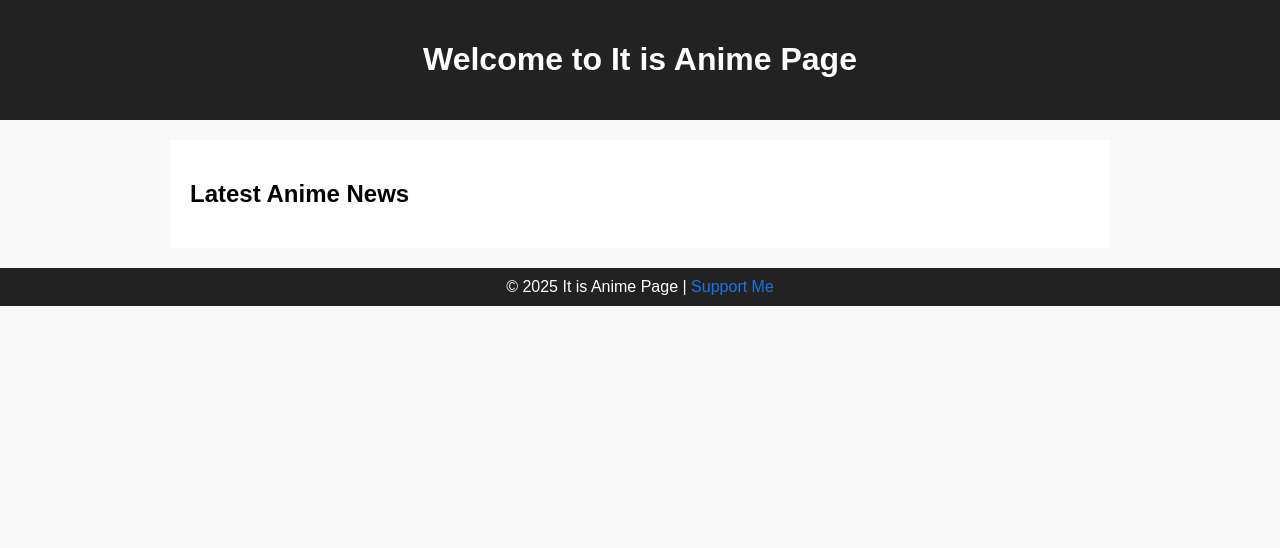
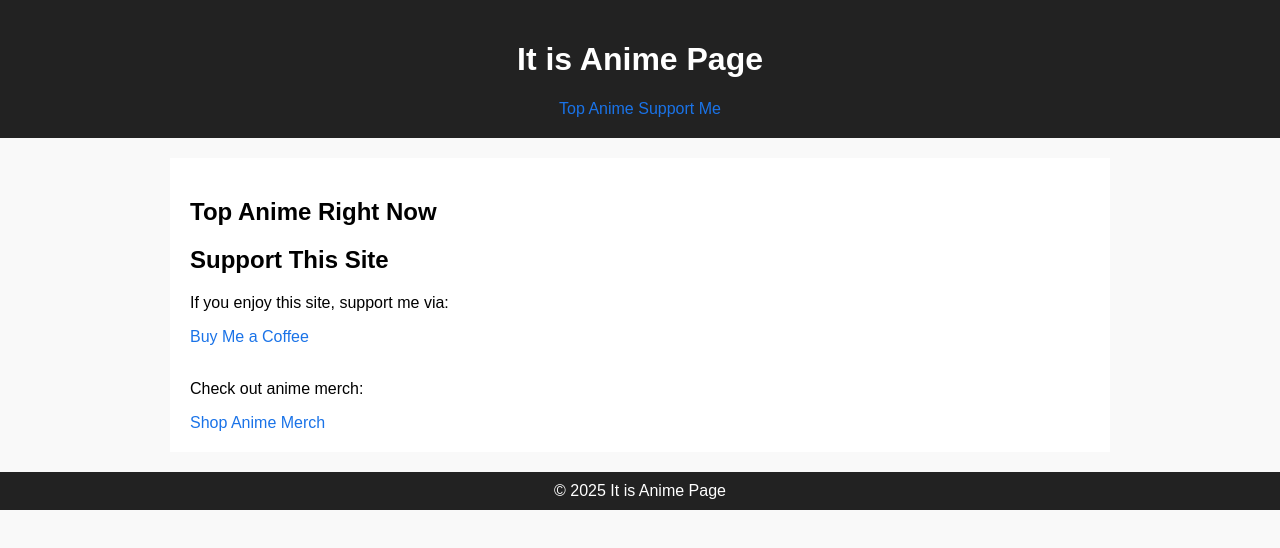
Before and after one commit to someoneuknow04/itisanimepage, a plain HTML site: page index.html in a window 1280 px wide. Drawn offline with Linux system fonts and the light colour scheme; no server answers.

Commit message:
Update index.html

```diff
--- a/index.html
+++ b/index.html
@@ -7,15 +7,33 @@
 </head>
 <body>
     <header>
-        <h1>Welcome to It is Anime Page</h1>
+        <h1>It is Anime Page</h1>
+        <nav>
+            <a href="#top-anime">Top Anime</a>
+            <a href="#affiliate">Support Me</a>
+        </nav>
     </header>
+
     <main>
-        <h2>Latest Anime News</h2>
-        <div id="news"></div>
+        <section id="top-anime">
+            <h2>Top Anime Right Now</h2>
+            <div id="anime-list"></div>
+        </section>
+
+        <section id="affiliate">
+            <h2>Support This Site</h2>
+            <p>If you enjoy this site, support me via:</p>
+            <a href="https://www.buymeacoffee.com/" target="_blank">Buy Me a Coffee</a>
+            <br><br>
+            <p>Check out anime merch:</p>
+            <a href="YOUR-AFFILIATE-LINK" target="_blank">Shop Anime Merch</a>
+        </section>
     </main>
+
     <footer>
-        &copy; 2025 It is Anime Page | <a href="https://www.buymeacoffee.com/">Support Me</a>
+        &copy; 2025 It is Anime Page
     </footer>
+
     <script src="script.js"></script>
 </body>
 </html>
```
